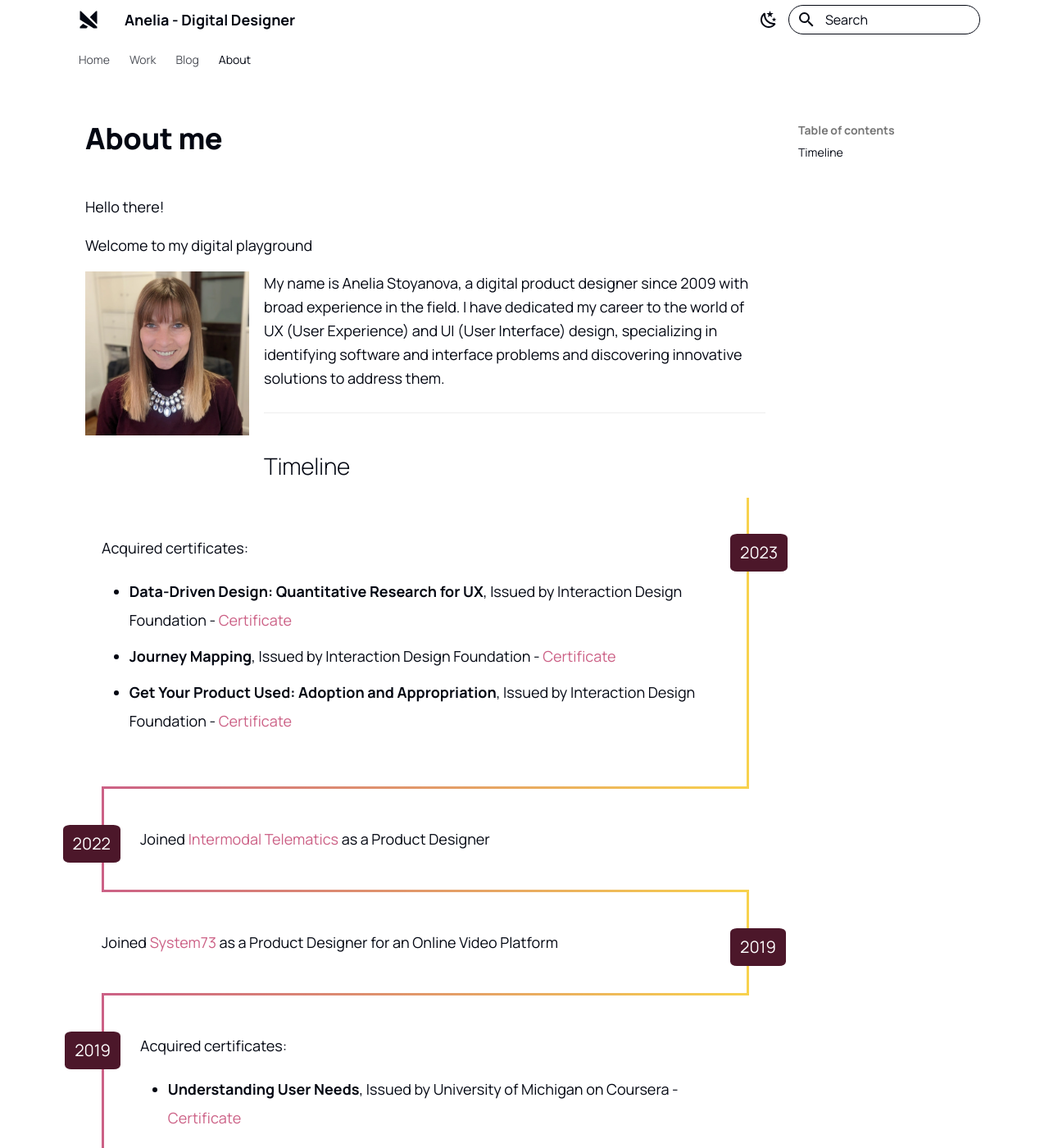
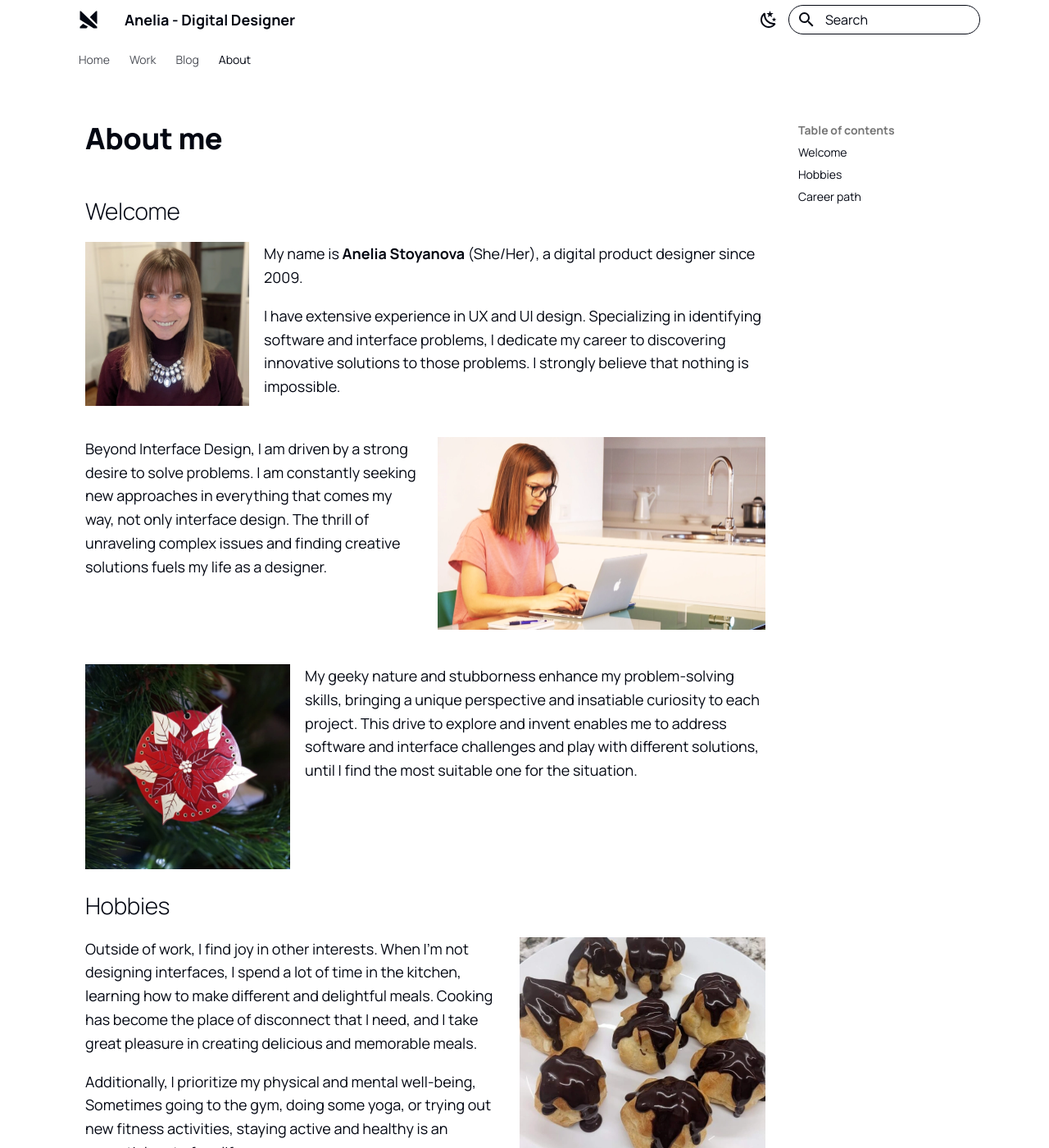
Before and after one commit to anelllya/portfolio, an MkDocs documentation site: the page built from docs/about.md, in a window 1280 px wide and 1400 px high. Shown: the whole window at 82% size. Built offline with MkDocs 1.6.1 and Material for MkDocs 9.7.7, drawn with Linux system fonts in a browser that asks for light colours; some of the changed text lies outside the part shown.

Commit message:
Finished About me page

```diff
--- a/docs/about.md
+++ b/docs/about.md
@@ -5,14 +5,44 @@ title: About
 
 # About me
 
-Hello there!
+## Welcome
 
-Welcome to my digital playground
+![Hello, Nice to meet you](img/hello-anelia.webp){ align=left . width="200"}
 
-![Hello, Nice to meet you](/img/hello-anelia.webp){ align=left . width="200"}
+My name is **Anelia Stoyanova** (She/Her), a digital product designer since 2009.
 
-My name is Anelia Stoyanova, a digital product designer since 2009 with broad experience in the field. I have dedicated my career to the world of UX (User Experience) and UI (User Interface) design, specializing in identifying software and interface problems and discovering innovative solutions to address them.
+I have extensive experience in UX and UI design. Specializing in identifying software and interface problems, I dedicate my career to discovering innovative solutions to those problems. I strongly believe that nothing is impossible. <br><br>
+
+![remote work](img/remote-working-from-kitchen.webp){ align=right . width="400"}
+
+Beyond Interface Design, I am driven by a strong desire to solve problems. I am constantly seeking new approaches in everything that comes my way, not only interface design. The thrill of unraveling complex issues and finding creative solutions fuels my life as a designer. <br><br><br><br>
+
+![christmas decoration printed circuit board](img/christmas-pcb.webp){ align=left . width="250"}
+
+My geeky nature and stubborness enhance my problem-solving skills, bringing a unique perspective and insatiable curiosity to each project. This drive to explore and invent enables me to address software and interface challenges and play with different solutions, until  I find the most suitable one for the situation.<br><br><br><br>
+
+## Hobbies
+
+![profiteroles](img/profiteroles.webp){ align=right . width="300"}
+
+Outside of work, I find joy in other interests. When I’m not designing interfaces, I spend a lot of time in the kitchen, learning how to make different and delightful meals. Cooking has become the place of disconnect that I need, and I take great pleasure in creating delicious and memorable meals.<br>
+
+Additionally, I prioritize my physical and mental well-being, Sometimes going to the gym, doing some yoga, or trying out new fitness activities, staying active and healthy is an essential part of my life.
+
+I find that maintaining this lifestyle not only keeps me energized but also enhances my creativity and problem-solving abilities.
 
 ---
 
-## Timeline
+So, if you’re looking for a senior product designer who not only possesses extensive expertise but also brings a quirky and geeky passion for problem-solving, then I’m your ideal collaborator.
+
+Feel free to reach me out and discuss your design needs or simply to talk about the latest tech trends.
+
+I’m always up for an exciting conversation and the opportunity to explore new frontiers of problem-solving.
+
+Let’s make magic happen!
+
+[Contact](mailto:anelia.em.stoyanova@gmail.com){ .md-button }
+
+---
+
+## Career path
--- a/docs/stylesheets/extra.css
+++ b/docs/stylesheets/extra.css
@@ -183,6 +183,9 @@
     border-bottom: 0.1rem solid var(--md-accent-fg-color);
 }
 
+.md-typeset ul li {
+  margin-bottom: 0;
+}
 
 .md-card {
   box-shadow: 0 2px 10px 0 rgba(0,0,0,0.16);
--- a/overrides/about.html
+++ b/overrides/about.html
@@ -75,7 +75,7 @@
     </style>
 
   <div class="timeline">
-    <div date="2023" class="step-date"> Acquired certificates:
+    <div date="2023" class="step-date"> Courses:
         <ul>
             <li><strong>Data-Driven Design: Quantitative Research for UX</strong>, Issued by Interaction Design Foundation - <a href="https://www.interaction-design.org/members/anelia-stoyanova/certificate/course/abfdc52b-c50c-4b84-9513-c7fe11c96109?certificateType=course" target="_blank" rel="noopener noreferrer">Certificate</a></li>
             <li><strong>Journey Mapping</strong>, Issued by Interaction Design Foundation - <a href="https://www.interaction-design.org/members/anelia-stoyanova/certificate/course/95d52801-9a55-4812-9313-b6bb3d73a3d3?certificateType=course" target="_blank" rel="noopener noreferrer">Certificate</a></li>
@@ -85,38 +85,53 @@
     <div date="2022" class="step-date">Joined <a href="http://intermodaltelematics.com" target="_blank" rel="noopener noreferrer">Intermodal Telematics</a> as a Product Designer
     </div>
     <div date="2019" class="step-date">Joined <a href="http://system73.com" target="_blank" rel="noopener noreferrer">System73</a> as a Product Designer for an Online Video Platform
-    </div>
-    <div date="2019" class="step-date">Acquired certificates:
+    <p>Skills</p>
+    <ul>
+        <li>Agile framework</li>
+        <li>Adobe Xd</li>
+        <li>(Material for) Mkdocs</li>
+        <li>Design Systems</li>
+        <li>Remote work</li>
+    </ul>
+    <p>Courses:</p>
         <ul>
             <li><strong>Understanding User Needs</strong>, Issued by University of Michigan on Coursera - <a href="https://www.coursera.org/account/accomplishments/verify/GNYUJZHVENWZ" target="_blank" rel="noopener noreferrer">Certificate</a></li>
             <li><strong>Introduction to User Experience Principles and Processes</strong>, Issued by University of Michigan on Coursera - <a href="https://www.coursera.org/account/accomplishments/verify/5CFRG3595KGP" target="_blank" rel="noopener noreferrer">Certificate</a></li>
             <li><strong>Business Writing</strong> - Issued by University of Colorado, Boulder on Coursera - <a href="https://www.coursera.org/account/accomplishments/verify/69PGCF7KMWV5" target="_blank" rel="noopener noreferrer">Certificate</a></li>
         </ul>
     </div>
+    <div date="2018" class="step-date"> Acquired DELE (Diploma de Español como Lengua Extranjera - Certificate of Spanish as a Foreign Language) C1 by Insituto Cervantes
+    </div>
     <div date="2017" class="step-date">Joined <a href="http://pecas.com" target="_blank" rel="noopener noreferrer">PECA'S Tenerife</a> as a Content Designer for their newly added online shop.
-    </div>
-    <div date="2018" class="step-date"> Acquired DELE C1 by Insituto Cervantes
     </div>
     <div date="2016" class="step-date">Joined a startup, called System73 as a Content Designer, and there it was my first laid-off after 4 months, because of shutting down the project I was hired for.
     </div>
     <div date="2013" class="step-date">Became a mother</div>
-    <div date="2012" class="step-date">Learned SASS, Wordpress, HTML5, and Responsive Web Design Principles while working on  the Tenerife Local Project at ITER S.A.</div>
-    <div date="2012" class="step-date"> Graduated <strong>Master's Degree</strong> in <a href="http://ull.es" target="_blank" rel="noopener noreferrer">University of La Laguna</a>, Spain. <br/> Innovation in Design for the Touristic Sector with Specialization in User Interfaces and Digital Experience
+    <div date="2012" class="step-date">
+        <ul>
+            <li> Graduated <strong>Master's Degree</strong> in <a href="http://ull.es" target="_blank" rel="noopener noreferrer">University of La Laguna</a>, Spain. <br/> Innovation in Design for the Touristic Sector with Specialization in User Interfaces and Digital Experience</li>
+            <li>Learned SASS, Wordpress, HTML5, and Responsive Web Design Principles while working on  the Tenerife Local Project at ITER S.A.</li>
+        </ul>
     </div>
     <div date="2011" class="step-date">Acquired First Certificate of English, Cambridge ESOL
     </div>
-    <div date="2010" class="step-date"><strong>May</strong> First Job Promotion as a full time Generalist Designer employee at ITER S.A.
+    <div date="2010" class="step-date">First Job Promotion as a full time Generalist Designer employee at ITER S.A.
     </div>
-    <div date="2009" class="step-date"><strong>March</strong> Generalist Designer <strong>Internship in <a href="http://iter.es" target="_blank" rel="noopener noreferrer">ITER S.A.</a></strong>
+    <div date="2009" class="step-date">
+        <ul>
+            <li>Generalist Designer <strong>Internship in <a href="http://iter.es" target="_blank" rel="noopener noreferrer">ITER S.A.</a></strong></li>
+            <li>Espacio Acustico Virtual, University of La Laguna - Hearing aid hat - Design Prototype</li>
+        </ul>
     </div>
-    <div date="2009" class="step-date"><strong>January - March</strong> Espacio Acustico Virtual, University of La Laguna - Hearing aid hat - Design Prototype
+    <div date="2008" class="step-date">
+        <ul>
+            <li>Graduated Industrial Design <strong>Bachelor's Degree</strong></li>
+            <li>LLP Erasmus Intensive Program "Ecology and Safety as a Driving Force in the development of Vehicles", Polytechnic University of Radom, Poland</li>
+        </ul>
     </div>
-    <div date="2008" class="step-date"><strong>September</strong> Graduated Industrial Design <strong>Bachelor's Degree</strong>
+    <div date="2007" class="step-date">Erasmus Exchange Programme - <a href="https://lnu.se/" target="_blank" rel="noopener noreferrer">Linnaeus University</a>, Former Växjö University in Växjö, Sweden
     </div>
-    <div date="2008" class="step-date"><strong>January</strong> LLP Erasmus Intensive Program "Ecology and Safety as a Driving Force in the development of Vehicles", Polytechnic University of Radom, Poland </div>
-    <div date="2007" class="step-date"><strong>January - June</strong> Erasmus Exchange Programme - <a href="https://lnu.se/" target="_blank" rel="noopener noreferrer">Växjö Universitet</a>, Växjö, Sweden
-    </div>
-    <div date="2004" class="step-date"><strong>Start</strong> of Industrial Design <strong>Bachelor's Degree</strong> in <a href="https://www.uni-ruse.bg/en" target="_blank" rel="noopener noreferrer">University of Ruse, Bulagria</a>
+    <div date="2004" class="step-date"><strong>Start</strong> of Industrial Design <strong>Bachelor's Degree</strong> in <a href="https://www.uni-ruse.bg/en" target="_blank" rel="noopener noreferrer">University of Ruse "Angel Kanchev"</a>, Ruse, Bulgaria
     </div>
   </div>
 
```
